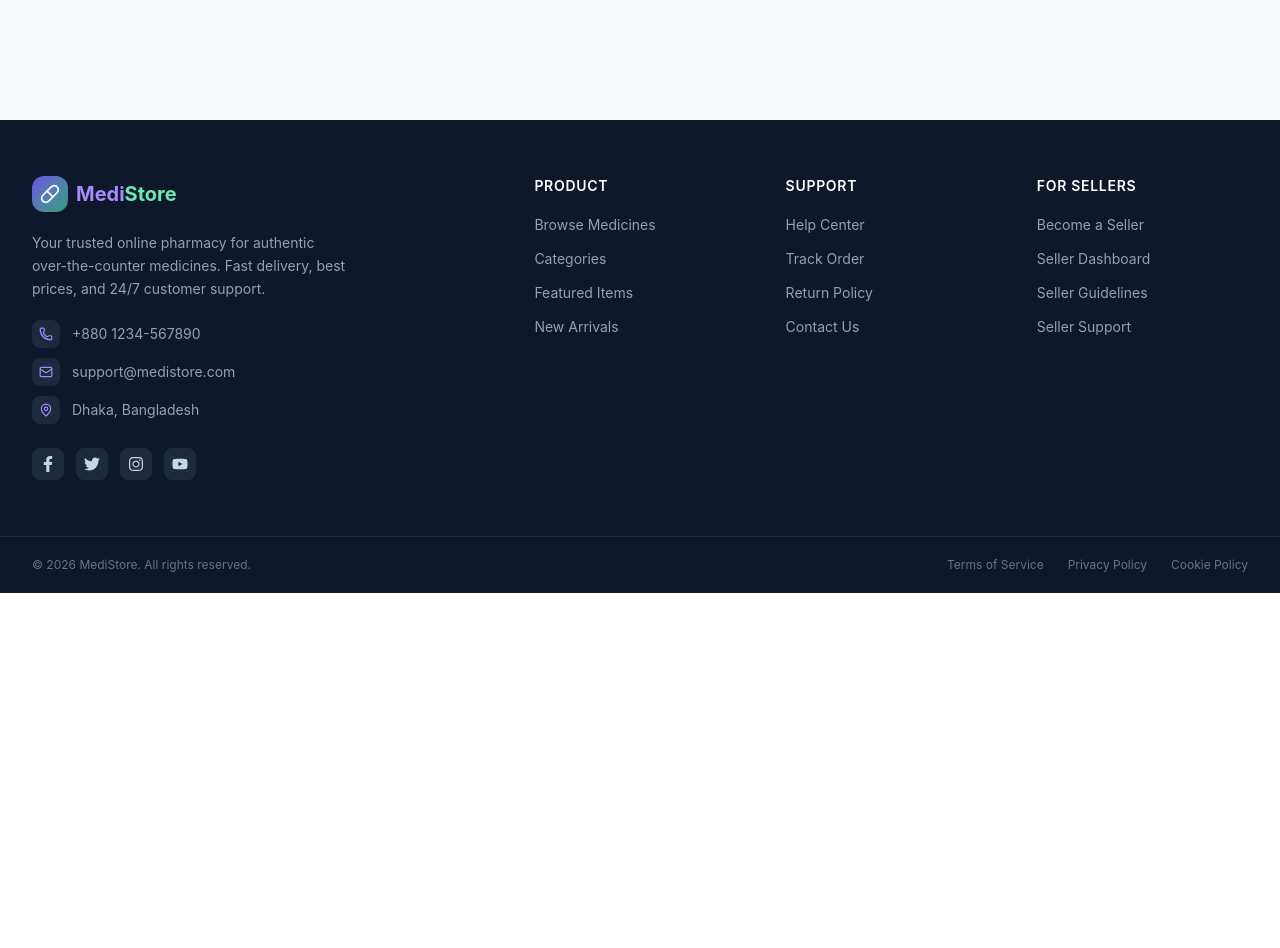
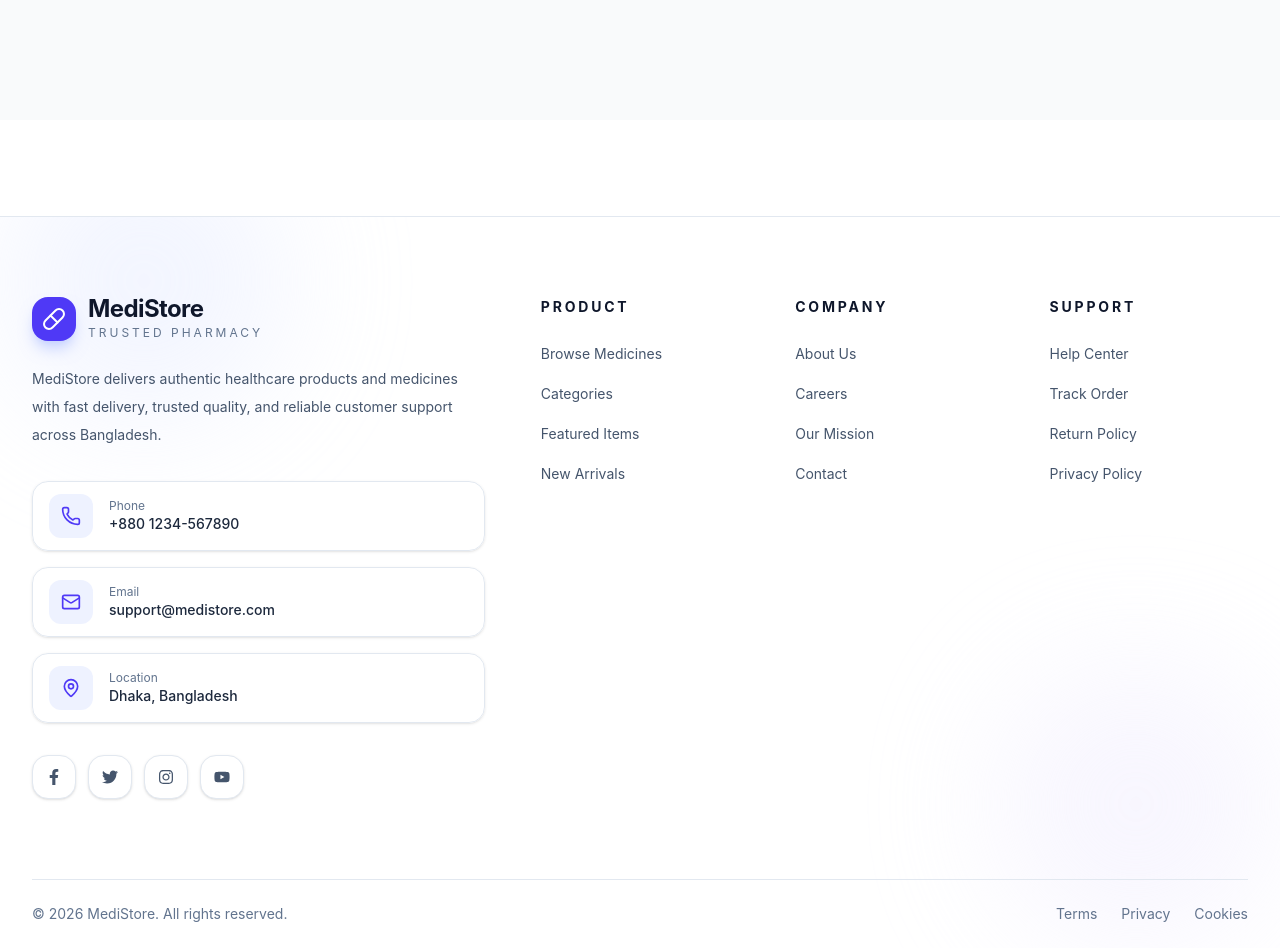
Before and after one commit to israk03/medistore-client, a Next.js app: page / in a window 1280 px wide. Shown: the part 680-1628 px from the top of the page. Before the commit the page ends 1273 px from the top, so only its background shows below. Built offline with nearby package versions, Linux system fonts and the light colour scheme.

Commit message:
refactor: redesign navbar and footer UI

```diff
--- a/src/components/common/Footer.tsx
+++ b/src/components/common/Footer.tsx
@@ -2,13 +2,15 @@
 
 import Link from "next/link";
 import { motion } from "framer-motion";
+import { Pill, Phone, Mail, MapPin, ArrowUpRight } from "lucide-react";
+
 import {
-  Pill,
-  Phone,
-  Mail,
-  MapPin,
-} from "lucide-react";
-import { FaFacebookF, FaTwitter, FaInstagram, FaYoutube } from "react-icons/fa";
+  FaFacebookF,
+  FaTwitter,
+  FaInstagram,
+  FaYoutube,
+} from "react-icons/fa";
+
 const FOOTER_LINKS = {
   Product: [
     { label: "Browse Medicines", href: "/shop" },
@@ -16,17 +18,19 @@ const FOOTER_LINKS = {
     { label: "Featured Items", href: "/shop" },
     { label: "New Arrivals", href: "/shop" },
   ],
+
+  Company: [
+    { label: "About Us", href: "#" },
+    { label: "Careers", href: "#" },
+    { label: "Our Mission", href: "#" },
+    { label: "Contact", href: "#" },
+  ],
+
   Support: [
     { label: "Help Center", href: "#" },
     { label: "Track Order", href: "/orders" },
     { label: "Return Policy", href: "#" },
-    { label: "Contact Us", href: "#" },
-  ],
-  "For Sellers": [
-    { label: "Become a Seller", href: "/register" },
-    { label: "Seller Dashboard", href: "/seller/dashboard" },
-    { label: "Seller Guidelines", href: "#" },
-    { label: "Seller Support", href: "#" },
+    { label: "Privacy Policy", href: "#" },
   ],
 };
 
@@ -37,121 +41,153 @@ const SOCIAL_LINKS = [
   { icon: FaYoutube, href: "#", label: "Youtube" },
 ];
 
-const containerVariants = {
-  hidden: {},
-  show: { transition: { staggerChildren: 0.08 } },
-};
-
-const itemVariants = {
-  hidden: { opacity: 0, y: 10 },
-  show: { opacity: 1, y: 0, transition: { duration: 0.3 } },
-};
-
 export function Footer() {
   return (
-    <footer className="bg-slate-900 text-slate-300">
-      {/* Main Footer */}
-      <div className="max-w-7xl mx-auto px-4 sm:px-6 lg:px-8 py-14">
-        <div className="grid grid-cols-1 md:grid-cols-2 lg:grid-cols-5 gap-10">
+    <footer className="relative mt-24 overflow-hidden border-t border-slate-200 bg-white">
 
-          {/* Brand Column */}
-          <div className="lg:col-span-2 space-y-5">
-            <Link href="/" className="flex items-center gap-2">
-              <div className="w-9 h-9 bg-gradient-to-br from-[#6B4FE0] to-[#2D9D78] rounded-xl flex items-center justify-center">
-                <Pill className="w-5 h-5 text-white" />
+      {/* background blur */}
+      <div className="absolute inset-0 overflow-hidden pointer-events-none">
+        <div className="absolute -top-20 left-0 h-72 w-72 rounded-full bg-indigo-100 blur-3xl opacity-40" />
+        <div className="absolute bottom-0 right-0 h-72 w-72 rounded-full bg-violet-100 blur-3xl opacity-40" />
+      </div>
+
+      <div className="relative max-w-7xl mx-auto px-4 sm:px-6 lg:px-8">
+
+        {/* top section */}
+        <div className="grid grid-cols-1 lg:grid-cols-5 gap-14 py-20">
+
+          {/* BRAND */}
+          <div className="lg:col-span-2">
+
+            <Link
+              href="/"
+              className="inline-flex items-center gap-3 group"
+            >
+              <div className="w-11 h-11 rounded-2xl bg-indigo-600 flex items-center justify-center shadow-lg shadow-indigo-200 transition-transform duration-300 group-hover:scale-105">
+                <Pill className="w-6 h-6 text-white" />
               </div>
-              <span className="text-xl font-bold text-white">
-                <span className="text-[#a78bfa]">Medi</span>
-                <span className="text-[#6ee7b7]">Store</span>
-              </span>
+
+              <div>
+                <h2 className="text-2xl font-bold tracking-tight text-slate-900 leading-none">
+                  MediStore
+                </h2>
+
+                <p className="text-xs uppercase tracking-[0.25em] text-slate-500 mt-1">
+                  Trusted Pharmacy
+                </p>
+              </div>
             </Link>
 
-            <p className="text-sm leading-relaxed text-slate-400 max-w-xs">
-              Your trusted online pharmacy for authentic over-the-counter
-              medicines. Fast delivery, best prices, and 24/7 customer support.
+            <p className="mt-6 max-w-md text-sm leading-7 text-slate-600">
+              MediStore delivers authentic healthcare products and medicines
+              with fast delivery, trusted quality, and reliable customer
+              support across Bangladesh.
             </p>
 
-            {/* Contact Info */}
-            <div className="space-y-2.5">
-              {[
-                { icon: Phone, text: "+880 1234-567890" },
-                { icon: Mail, text: "support@medistore.com" },
-                { icon: MapPin, text: "Dhaka, Bangladesh" },
-              ].map(({ icon: Icon, text }) => (
-                <div key={text} className="flex items-center gap-3 text-sm">
-                  <div className="w-7 h-7 rounded-lg bg-slate-800 flex items-center justify-center flex-shrink-0">
-                    <Icon className="w-3.5 h-3.5 text-[#a78bfa]" />
-                  </div>
-                  <span className="text-slate-400">{text}</span>
+            {/* contact cards */}
+            <div className="mt-8 space-y-4">
+
+              <div className="flex items-center gap-4 rounded-2xl border border-slate-200 bg-white/80 backdrop-blur-sm px-4 py-3 shadow-sm">
+                <div className="flex h-11 w-11 items-center justify-center rounded-xl bg-indigo-50">
+                  <Phone className="h-5 w-5 text-indigo-600" />
                 </div>
-              ))}
+
+                <div>
+                  <p className="text-xs text-slate-500">Phone</p>
+                  <p className="text-sm font-medium text-slate-800">
+                    +880 1234-567890
+                  </p>
+                </div>
+              </div>
+
+              <div className="flex items-center gap-4 rounded-2xl border border-slate-200 bg-white/80 backdrop-blur-sm px-4 py-3 shadow-sm">
+                <div className="flex h-11 w-11 items-center justify-center rounded-xl bg-indigo-50">
+                  <Mail className="h-5 w-5 text-indigo-600" />
+                </div>
+
+                <div>
+                  <p className="text-xs text-slate-500">Email</p>
+                  <p className="text-sm font-medium text-slate-800">
+                    support@medistore.com
+                  </p>
+                </div>
+              </div>
+
+              <div className="flex items-center gap-4 rounded-2xl border border-slate-200 bg-white/80 backdrop-blur-sm px-4 py-3 shadow-sm">
+                <div className="flex h-11 w-11 items-center justify-center rounded-xl bg-indigo-50">
+                  <MapPin className="h-5 w-5 text-indigo-600" />
+                </div>
+
+                <div>
+                  <p className="text-xs text-slate-500">Location</p>
+                  <p className="text-sm font-medium text-slate-800">
+                    Dhaka, Bangladesh
+                  </p>
+                </div>
+              </div>
             </div>
 
-            {/* Social Links */}
-            <div className="flex items-center gap-3 pt-1">
+            {/* socials */}
+            <div className="mt-8 flex items-center gap-3">
+
               {SOCIAL_LINKS.map(({ icon: Icon, href, label }) => (
                 <motion.a
                   key={label}
                   href={href}
-                  aria-label={label}
-                  whileHover={{ scale: 1.15, y: -2 }}
-                  whileTap={{ scale: 0.9 }}
-                  className="w-8 h-8 rounded-lg bg-slate-800 hover:bg-[#6B4FE0] flex items-center justify-center transition-colors duration-200"
+                  whileHover={{ y: -4 }}
+                  whileTap={{ scale: 0.95 }}
+                  className="flex h-11 w-11 items-center justify-center rounded-2xl border border-slate-200 bg-white text-slate-600 shadow-sm transition-all duration-300 hover:border-indigo-200 hover:bg-indigo-600 hover:text-white"
                 >
-                  <Icon className="w-4 h-4" />
+                  <Icon className="h-4 w-4" />
                 </motion.a>
               ))}
             </div>
           </div>
 
-          {/* Link Columns */}
+          {/* LINKS */}
           {Object.entries(FOOTER_LINKS).map(([title, links]) => (
-            <div key={title} className="space-y-4">
-              <h3 className="text-sm font-semibold text-white uppercase tracking-wider">
+            <div key={title}>
+              <h3 className="text-sm font-bold uppercase tracking-[0.2em] text-slate-900">
                 {title}
               </h3>
-              <motion.ul
-                variants={containerVariants}
-                initial="hidden"
-                whileInView="show"
-                viewport={{ once: true }}
-                className="space-y-2.5"
-              >
+
+              <ul className="mt-6 space-y-4">
                 {links.map((link) => (
-                  <motion.li key={link.label} variants={itemVariants}>
+                  <li key={link.label}>
                     <Link
                       href={link.href}
-                      className="text-sm text-slate-400 hover:text-white hover:translate-x-1 transition-all duration-200 inline-block"
+                      className="group inline-flex items-center gap-2 text-sm text-slate-600 transition-colors duration-200 hover:text-indigo-600"
                     >
-                      {link.label}
+                      <span>{link.label}</span>
+
+                      <ArrowUpRight className="h-3.5 w-3.5 opacity-0 transition-all duration-200 group-hover:translate-x-0.5 group-hover:-translate-y-0.5 group-hover:opacity-100" />
                     </Link>
-                  </motion.li>
+                  </li>
                 ))}
-              </motion.ul>
+              </ul>
             </div>
           ))}
         </div>
-      </div>
 
-      {/* Bottom Bar */}
-      <div className="border-t border-slate-800">
-        <div className="max-w-7xl mx-auto px-4 sm:px-6 lg:px-8 py-5">
-          <div className="flex flex-col sm:flex-row items-center justify-between gap-4">
-            <p className="text-xs text-slate-500">
+        {/* bottom */}
+        <div className="border-t border-slate-200 py-6">
+
+          <div className="flex flex-col gap-4 md:flex-row md:items-center md:justify-between">
+
+            <p className="text-sm text-slate-500">
               © {new Date().getFullYear()} MediStore. All rights reserved.
             </p>
-            <div className="flex items-center gap-6">
-              {["Terms of Service", "Privacy Policy", "Cookie Policy"].map(
-                (item) => (
-                  <Link
-                    key={item}
-                    href="#"
-                    className="text-xs text-slate-500 hover:text-slate-300 transition-colors"
-                  >
-                    {item}
-                  </Link>
-                )
-              )}
+
+            <div className="flex flex-wrap items-center gap-6">
+              {["Terms", "Privacy", "Cookies"].map((item) => (
+                <Link
+                  key={item}
+                  href="#"
+                  className="text-sm text-slate-500 transition-colors duration-200 hover:text-indigo-600"
+                >
+                  {item}
+                </Link>
+              ))}
             </div>
           </div>
         </div>
```
Also changed, not shown: src/components/common/Navbar.tsx (+13 -8 lines).
